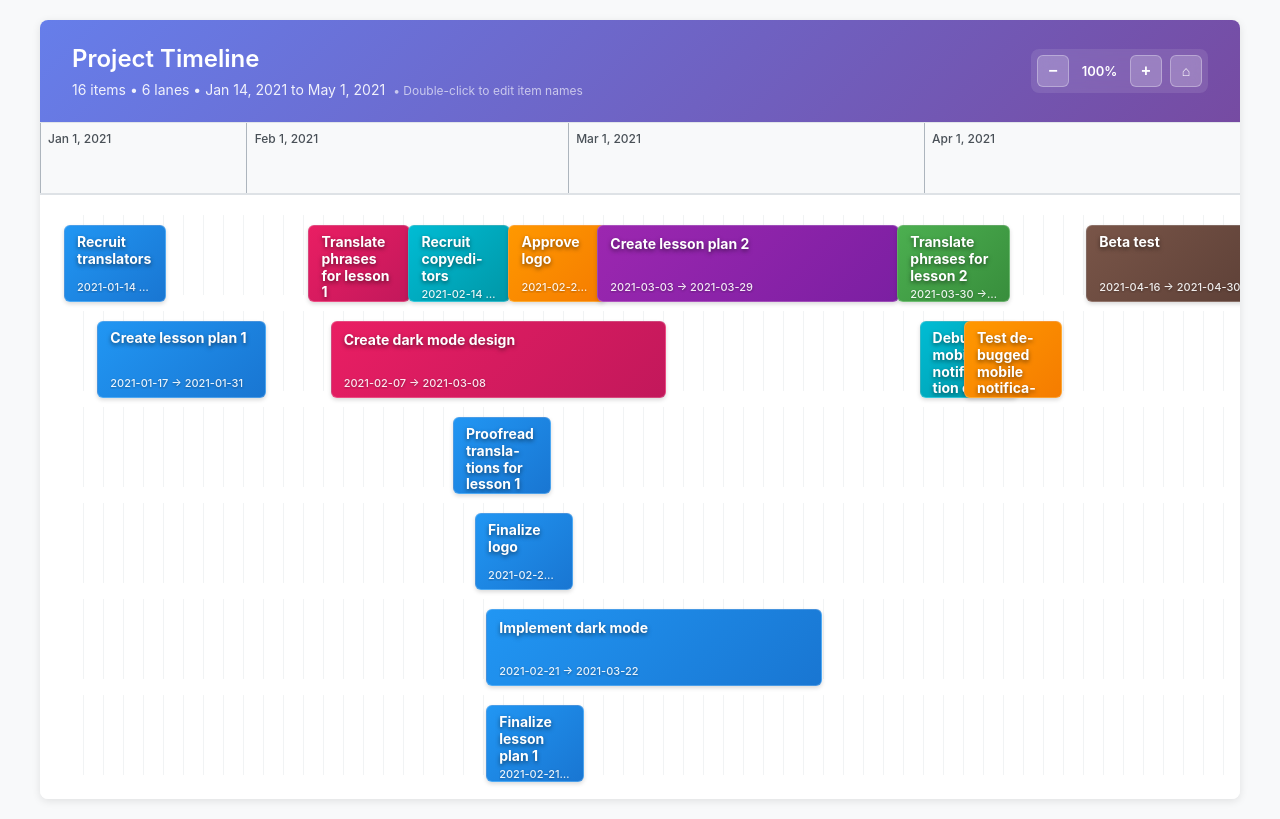
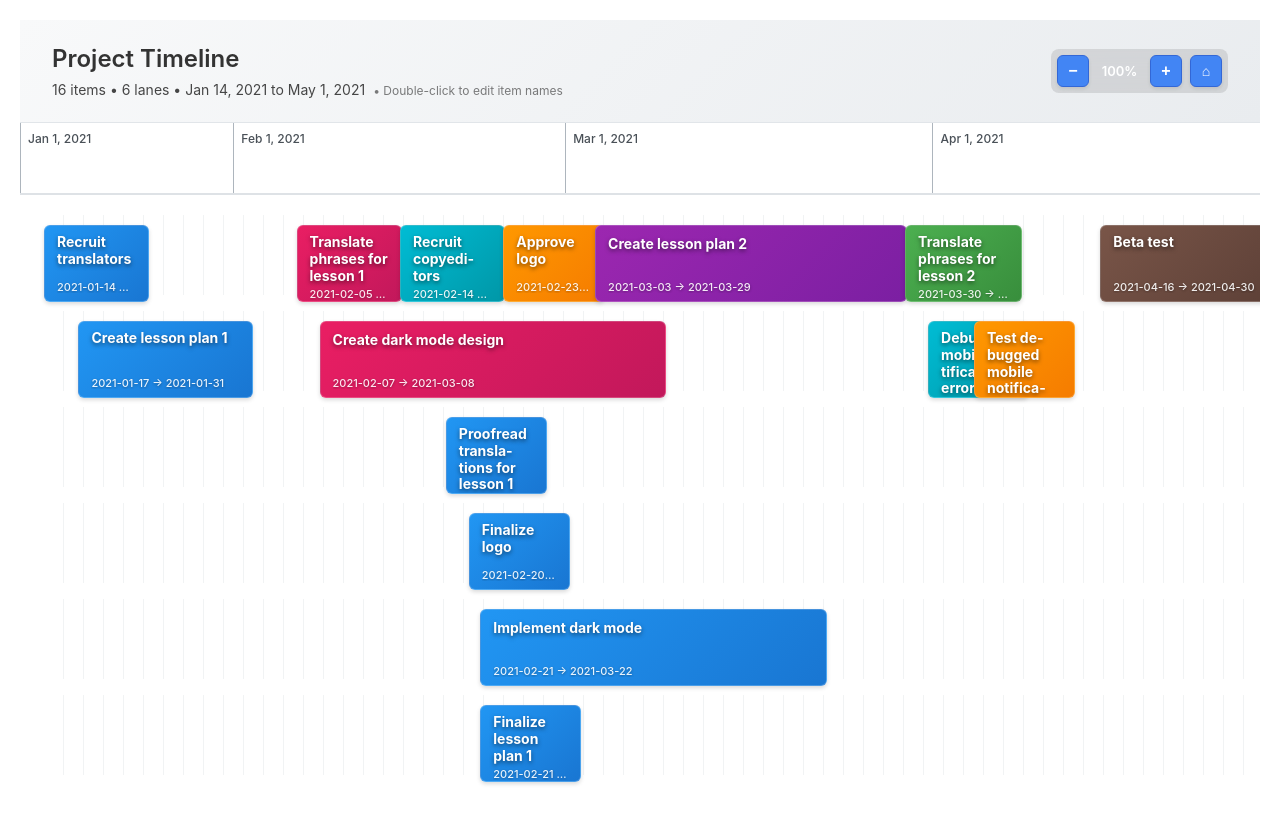
Before and after one commit to fmotaf/timeline-airtable, a React app: page / in a window 1280 px wide. Built offline with nearby package versions, Linux system fonts and the light colour scheme.

Commit message:
final changes

```diff
--- a/src/app.css
+++ b/src/app.css
@@ -2,7 +2,8 @@
 :root {
   --timeline-lane-height: 80px;
   --timeline-lane-margin: 16px;
-  --timeline-item-height: 75px; /* Increased to accommodate wrapped text */
+  --timeline-item-height: 75px;
+  /* Increased to accommodate wrapped text */
   --timeline-item-top-offset: 10px;
   --timeline-axis-height: 70px;
 
@@ -16,7 +17,7 @@
   --desktop-breakpoint: 1200px;
 
   /* Colors */
-  --timeline-bg-color: #f8f9fa;
+  --timeline-bg-color: white;
   --timeline-card-bg: white;
   --timeline-border-color: #e1e5e9;
   --timeline-text-primary: #333;
@@ -27,40 +28,50 @@
   --timeline-content-shadow: 0 2px 4px rgba(0, 0, 0, 0.4);
 }
 
+html,
+body {
+  background-color: white !important;
+  background: white !important;
+}
+
 body {
   margin: 0;
   padding: 20px;
   font-family: -apple-system, BlinkMacSystemFont, 'Segoe UI', 'Roboto', sans-serif;
-  background-color: var(--timeline-bg-color);
+  background-color: white;
   color: var(--timeline-text-primary);
 }
 
 .timeline-container {
-  max-width: var(--desktop-breakpoint);
-  margin: 0 auto;
+  max-width: 100%;
+  margin: 0;
   background: var(--timeline-card-bg);
-  border-radius: 8px;
-  box-shadow: 0 2px 8px rgba(0, 0, 0, 0.1);
+  border-radius: 0;
+  box-shadow: none;
   overflow: hidden;
 }
 
 .timeline-header {
   padding: 24px 32px;
   border-bottom: 1px solid var(--timeline-border-color);
-  background: linear-gradient(135deg, #667eea 0%, #764ba2 100%);
-  color: white;
+  background: linear-gradient(135deg, #f8f9fa 0%, #e9ecef 100%);
+  color: var(--timeline-text-primary);
   display: flex;
   justify-content: space-between;
   align-items: center;
+  box-sizing: border-box;
+  width: 100%;
 }
 
 .timeline-header-left {
   flex: 1;
+  min-width: 0;
 }
 
 .timeline-header-right {
   display: flex;
   align-items: center;
+  margin-left: 16px;
 }
 
 .timeline-header h2 {
@@ -85,15 +96,15 @@ body {
   display: flex;
   align-items: center;
   gap: 8px;
-  background: rgba(255, 255, 255, 0.1);
+  background: rgba(0, 0, 0, 0.1);
   border-radius: 8px;
   padding: 6px;
   backdrop-filter: blur(10px);
 }
 
 .zoom-btn {
-  background: rgba(255, 255, 255, 0.2);
-  border: 1px solid rgba(255, 255, 255, 0.3);
+  background: #4285f4;
+  border: 1px solid #3367d6;
   border-radius: 6px;
   color: white;
   font-size: 16px;
@@ -106,6 +117,7 @@ body {
   cursor: pointer;
   transition: all 0.2s ease;
   user-select: none;
+  box-shadow: 0 2px 4px rgba(0, 0, 0, 0.1);
 }
 
 .zoom-btn:hover:not(:disabled) {
@@ -163,6 +175,7 @@ body {
   position: absolute;
   top: 0;
   height: 100%;
+  margin: 0;
 }
 
 .timeline-marker-line {
@@ -265,20 +278,24 @@ body {
 }
 
 .timeline-item-content {
-  padding: 8px 12px; /* Reduced padding for more text space */
+  padding: 8px 12px;
+  /* Reduced padding for more text space */
   height: 100%;
   display: flex;
   flex-direction: column;
-  justify-content: flex-start; /* Start from top to allow natural flow */
+  justify-content: flex-start;
+  /* Start from top to allow natural flow */
   color: white;
   text-shadow: 0 2px 4px rgba(0, 0, 0, 0.4);
   box-sizing: border-box;
 }
 
 .timeline-item-name {
-  font-size: 14px; /* Slightly smaller to fit more text */
+  font-size: 14px;
+  /* Slightly smaller to fit more text */
   font-weight: 700;
-  line-height: 1.2; /* Tighter line height for better fit */
+  line-height: 1.2;
+  /* Tighter line height for better fit */
   margin-bottom: 4px;
   white-space: normal;
   overflow: visible;
@@ -287,7 +304,8 @@ body {
   text-shadow: 0 2px 4px rgba(0, 0, 0, 0.5);
   word-wrap: break-word;
   hyphens: auto;
-  flex-grow: 1; /* Allow to take available space */
+  flex-grow: 1;
+  /* Allow to take available space */
   cursor: pointer;
   user-select: none;
 }
@@ -364,7 +382,8 @@ body {
 }
 
 .timeline-item-dates {
-  font-size: 11px; /* Slightly smaller to save space */
+  font-size: 11px;
+  /* Slightly smaller to save space */
   opacity: 0.9;
   font-weight: 500;
   overflow: hidden;
@@ -372,8 +391,10 @@ body {
   white-space: nowrap;
   line-height: 1.1;
   text-shadow: 0 1px 3px rgba(0, 0, 0, 0.4);
-  margin-top: auto; /* Push to bottom */
-  flex-shrink: 0; /* Don't shrink */
+  margin-top: auto;
+  /* Push to bottom */
+  flex-shrink: 0;
+  /* Don't shrink */
 }
 
 /* Responsive adjustments */
@@ -476,9 +497,17 @@ body {
 }
 
 @keyframes editPulse {
-  0% { box-shadow: 0 6px 24px rgba(66, 133, 244, 0.3), 0 0 0 4px rgba(66, 133, 244, 0.1); }
-  50% { box-shadow: 0 8px 32px rgba(66, 133, 244, 0.4), 0 0 0 6px rgba(66, 133, 244, 0.15); }
-  100% { box-shadow: 0 6px 24px rgba(66, 133, 244, 0.3), 0 0 0 4px rgba(66, 133, 244, 0.1); }
+  0% {
+    box-shadow: 0 6px 24px rgba(66, 133, 244, 0.3), 0 0 0 4px rgba(66, 133, 244, 0.1);
+  }
+
+  50% {
+    box-shadow: 0 8px 32px rgba(66, 133, 244, 0.4), 0 0 0 6px rgba(66, 133, 244, 0.15);
+  }
+
+  100% {
+    box-shadow: 0 6px 24px rgba(66, 133, 244, 0.3), 0 0 0 4px rgba(66, 133, 244, 0.1);
+  }
 }
 
 .timeline-item-edit-input {
@@ -503,8 +532,8 @@ body {
   background: linear-gradient(135deg, #ffffff 0%, #f8fafc 100%);
   border-color: #4285f4;
   box-shadow: 0 6px 24px rgba(66, 133, 244, 0.25),
-              0 0 0 3px rgba(66, 133, 244, 0.1),
-              inset 0 1px 0 rgba(255, 255, 255, 0.8);
+    0 0 0 3px rgba(66, 133, 244, 0.1),
+    inset 0 1px 0 rgba(255, 255, 255, 0.8);
   transform: translateY(-1px);
 }
 
--- a/src/components/Timeline.js
+++ b/src/components/Timeline.js
@@ -94,7 +94,7 @@ const Timeline = ({ items: initialItems }) => {
             <div className="timeline-header">
                 <div className="timeline-header-left">
                     <h2>Project Timeline</h2>
-                                        <div className="timeline-info">
+                    <div className="timeline-info">
                         {items.length} items • {lanes.length} lanes • {formatDate(minDate)} to {formatDate(maxDate)}
                         <span className="timeline-shortcuts" title="Editing: Double-click items to edit names, or hover and click the edit icon">
                             • Double-click to edit item names
```
Also changed, not shown: src/index.html (+3 -0 lines).
